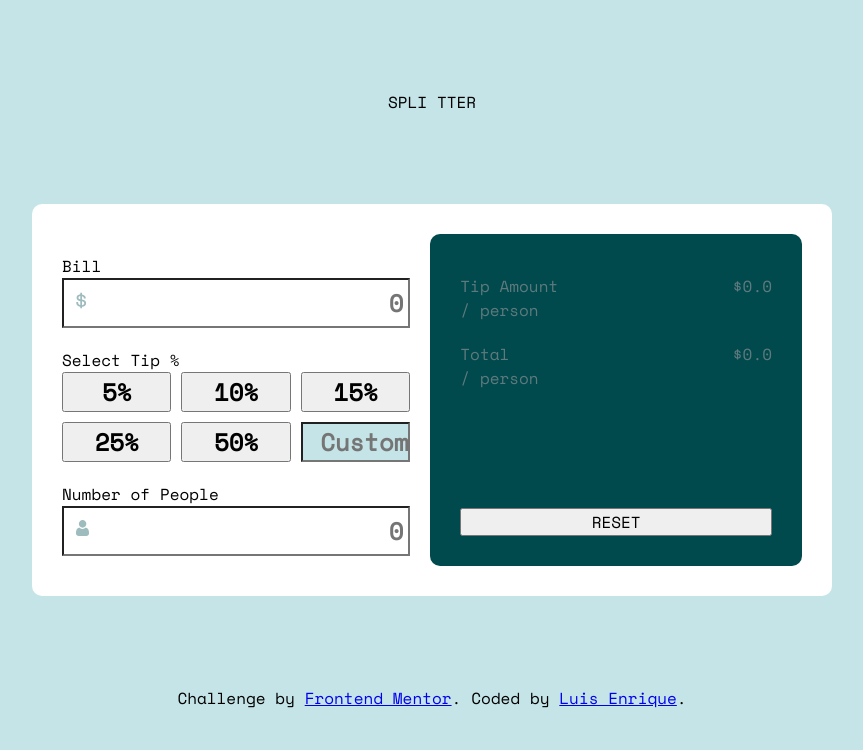
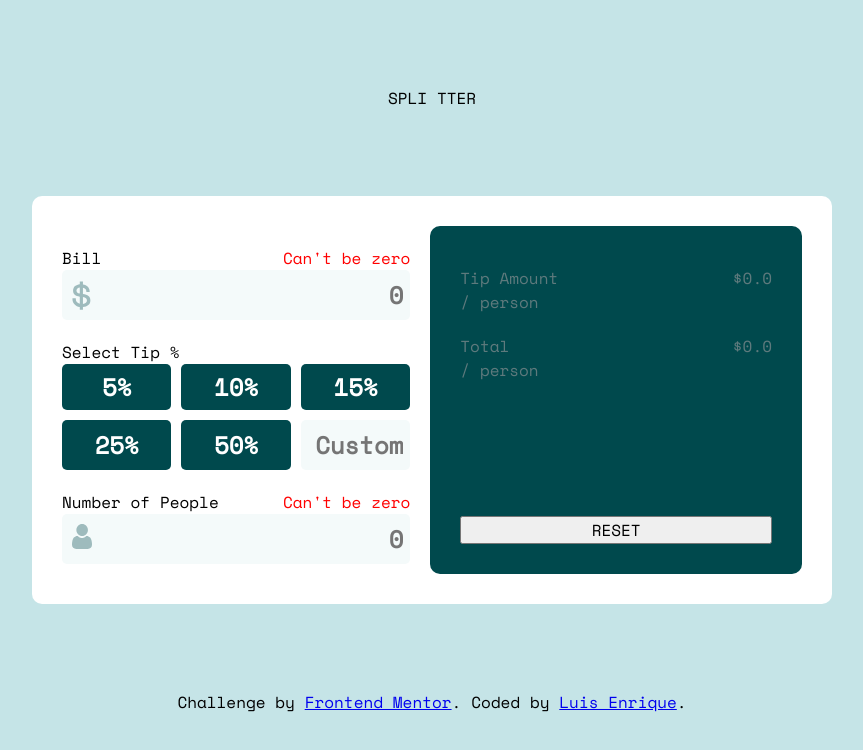
Before and after one commit to luis1y0/challenge-frontendmentor, a plain HTML site: page index.html in a window 1280 px wide. Shown: the whole page, without its empty margins (208-1071 px from the left). Drawn offline with nearby package versions, Linux system fonts and the light colour scheme.

Commit message:
Estilos de estados en campos de datos

```diff
--- a/element-styles.css
+++ b/element-styles.css
@@ -1,20 +1,49 @@
 
-#input-bill {
-    background: url(images/icon-dollar.svg) no-repeat scroll 12px 12px;
+input {
+    font-size: var(--font-size-input);
+    background-color: var(--light-grayish-cyan-color2);
+    font-weight: 700;
+    border-radius: 5px;
     padding: 5px;
+    border-color: transparent;
+    border-width: 2px;
+    border-style: solid;
+    outline: none;
+    color: var(--dark-cyan-color);
 }
 
-#input-people {
-    background: url(images/icon-person.svg) no-repeat scroll 12px 12px;
-    padding: 5px;
-}
-input {
-    font-size: var(--font-size-input);
-    background-color: var(--light-grayish-cyan-color);
-    font-weight: 700;
+input:active, input:focus {
+    border-color: var(--primary-color);
+    z-index: 1;
 }
 
 #percent-selector button {
     font-weight: 700;
     font-size: var(--font-size-input);
 }
+
+#error-bill, #error-people {
+    color: red;
+    visibility: visible;
+}
+
+#input-bill, #input-people {
+    padding-left: 40px;
+}
+
+.field-icon {
+    width: 20px;
+}
+
+button[class="seleccionado"] {
+    background-color: var();
+    padding: 5px;
+}
+
+button[class="no-seleccionado"] {
+    background-color: var(--dark-cyan-color);
+    color: var(--white-color);
+    border-width: 0;
+    border-radius: 5px;
+    padding: 5px;
+}
--- a/index.html
+++ b/index.html
@@ -19,23 +19,35 @@
   <div id="calculator-container" class="container flex-horizontal">
     <div id="input-container" class="container calculator-panel">
       <div class="input-container_form-item">
-        <label>Bill</label>
-        <input type="text" id="input-bill" placeholder="0">
+        <div class="field-title-row">
+          <label>Bill</label>
+          <span id="error-bill">Can't be zero</span>
+        </div>
+        <div class="filed-input-row">
+          <img class="field-icon" src="images/icon-dollar.svg">
+          <input type="text" id="input-bill" placeholder="0">
+        </div>
       </div>
       <div class="input-container_form-item">
         <label>Select Tip %</label>
         <div id="percent-selector">
-          <button>5%</button>
-          <button>10%</button>
-          <button>15%</button>
-          <button>25%</button>
-          <button>50%</button>
+          <button class="no-seleccionado">5%</button>
+          <button class="no-seleccionado">10%</button>
+          <button class="no-seleccionado">15%</button>
+          <button class="no-seleccionado">25%</button>
+          <button class="no-seleccionado">50%</button>
           <input type="text" id="input-custom" placeholder="Custom">
         </div>
       </div>
       <div>
-        <label>Number of People</label>
-        <input type="text" id="input-people" placeholder="0">
+        <div class="field-title-row">
+          <label>Number of People</label>
+          <span id="error-people">Can't be zero</span>
+        </div>
+        <div class="filed-input-row">
+          <img class="field-icon" src="images/icon-person.svg">
+          <input type="text" id="input-people" placeholder="0">
+        </div>
       </div>
     </div>
     <div id="output-container" class="container calculator-panel flex-vertical">
--- a/styles.css
+++ b/styles.css
@@ -113,3 +113,14 @@ input {
 #input-container_form-item {
     padding-bottom: 0px;
 }
+
+.field-title-row {
+    display: flex;
+    justify-content: space-between;
+}
+
+.field-icon {
+    position: absolute;
+    margin: 10px -10px -10px 10px;
+    z-index: 2;
+}
```
